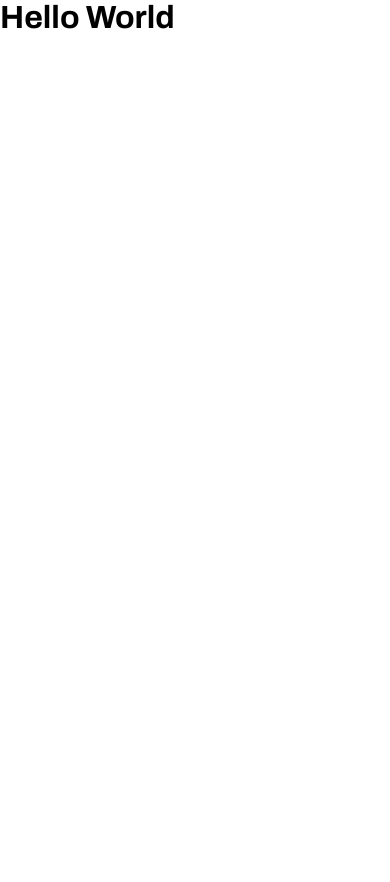
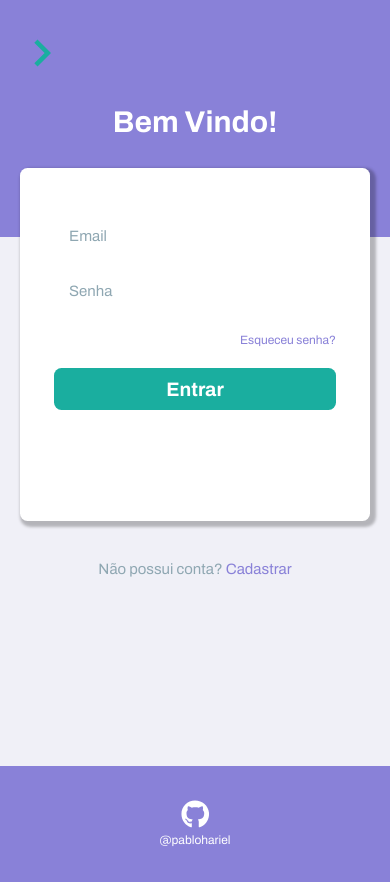
Before and after one commit to pablohariel/youtube-analysis-web, a React (Vite) app: page /login in a window 390 px wide. Before the commit the page ends 844 px from the top, so only its background shows below. Built offline with nearby package versions, Linux system fonts and the light colour scheme.

Commit message:
feat: create login page

```diff
--- a/package.json
+++ b/package.json
@@ -8,11 +8,15 @@
   },
   "dependencies": {
     "react": "^17.0.0",
-    "react-dom": "^17.0.0"
+    "react-dom": "^17.0.0",
+    "react-icons": "^4.3.1",
+    "react-router-dom": "^5.3.0",
+    "sass": "^1.43.3"
   },
   "devDependencies": {
     "@types/react": "^17.0.0",
     "@types/react-dom": "^17.0.0",
+    "@types/react-router-dom": "^5.3.1",
     "@vitejs/plugin-react": "^1.0.0",
     "typescript": "^4.3.2",
     "vite": "^2.6.4"
--- a/src/App.tsx
+++ b/src/App.tsx
@@ -1,6 +1,8 @@
+import { Routes } from './routes'
+
 function App() {
   return (
-    <h1>Hello World</h1>
+    <Routes />
   )
 }
 
--- /dev/null
+++ b/src/components/Footer/index.tsx
@@ -0,0 +1,15 @@
+import { FaGithub } from 'react-icons/fa'
+import styles from './styles.module.scss'
+
+const Footer: React.FC = () => {
+  return (
+    <footer className={styles.footerWrapper}>
+      <a className={styles.githubIcon} href='https://github.com/pablohariel' target='_blank' rel='noreferrer'>
+        <FaGithub size={'2.375rem'} color={'#fff'}  />
+      </a>
+      <p className={styles.githubName}>@pablohariel</p>
+    </footer>
+  )
+}
+
+export { Footer }
--- /dev/null
+++ b/src/components/Footer/styles.module.scss
@@ -0,0 +1,18 @@
+.footerWrapper {
+  height: 9.625rem;
+  display: flex;
+  flex-direction: column;
+  justify-content: center;
+  align-items: center;
+  background-color: #8981D8;
+
+  .githubIcon {
+    height: 2.375rem;
+    width: 2.375rem;
+  }
+
+  .githubName {
+    margin-top: 0.375rem;
+    color: #fff;
+  }
+}
--- /dev/null
+++ b/src/components/Input/index.tsx
@@ -0,0 +1,18 @@
+import { FaGithub } from 'react-icons/fa'
+import styles from './styles.module.scss'
+
+interface IProps extends React.HTMLProps<HTMLInputElement> {
+  formType: 'login' | 'signup'
+}
+
+
+const Input: React.FC<IProps> = ({ formType, ...rest }) => {
+  return (
+    <>
+      { formType === 'login' && <input className={styles.login} {...rest} />}
+      { formType === 'signup' && <input className={styles.signup} />}
+    </>
+  )
+}
+
+export { Input }
--- /dev/null
+++ b/src/components/Input/styles.module.scss
@@ -0,0 +1,43 @@
+.login {
+  height: 3.5rem;
+  padding: 1.125rem 1.25rem 1.125rem 1.25rem;
+  font-size: 1.25rem;
+  color: #8FA7B2;
+  font-style: normal;
+  font-weight: normal;
+  line-height: 1.375rem;
+  border: none;
+}
+
+.login:focus {
+  outline: none;
+}
+
+.login::placeholder {
+  color: #8FA7B2;
+  opacity: 100%;
+  font-weight: normal;
+  line-height: 1.375rem;
+}
+
+.signup {
+  height: 3.5rem;
+  padding: 1.125rem 1.25rem 1.125rem 1.25rem;
+  font-size: 1.25rem;
+  color: #8FA7B2;
+  font-style: normal;
+  font-weight: normal;
+  line-height: 1.375rem;
+  border: none;
+}
+
+.signup:focus {
+  outline: none;
+}
+
+.signup::placeholder {
+  color: #8FA7B2;
+  opacity: 100%;
+  font-weight: normal;
+  line-height: 1.375rem;
+}
--- /dev/null
+++ b/src/components/SimpleHeader/index.tsx
@@ -0,0 +1,21 @@
+import { Link } from 'react-router-dom'
+import { MdOutlineKeyboardArrowRight } from 'react-icons/md'
+import styles from './styles.module.scss'
+
+const SimpleHeader: React.FC = () => {
+  return (
+    <header className={styles.simpleHeaderWrapper}>
+      <ul className={styles.menu}>
+        <li className={styles.menuItem}>
+          <Link className={styles.logoWrapper} to='/' >
+            <MdOutlineKeyboardArrowRight size={'4.5rem'} color={'#1AAE9F'} />
+            <p className={styles.logoTitle}>Youmine</p>
+          </Link>
+        </li>
+      </ul>
+        {/* <button className='btn-return' type='button' onClick={goBack}>Voltar</button> */}
+    </header>
+  )
+}
+
+export { SimpleHeader }
--- /dev/null
+++ b/src/components/SimpleHeader/styles.module.scss
@@ -0,0 +1,45 @@
+.simpleHeaderWrapper {
+  height: 8.75rem;
+  display: flex;
+  flex-direction: column;
+  justify-content: center;
+  align-items: center;
+
+  .menu {
+    width: 60vw;
+    min-width: 40rem;
+    display: flex;
+    justify-content: space-between;
+    align-items: center;
+
+    .menuItem {
+      list-style: none;
+
+      .logoWrapper {
+        display: flex;
+        align-items: flex-start;
+        align-items: center;
+        color: #fff;
+
+        .logoTitle {
+          font-size: 2rem;
+          font-weight: bold;
+          color: #fff
+        }
+      }
+    }
+  }
+}
+
+@media only screen and (max-width: 490px) {
+  .simpleHeaderWrapper {
+    .menu {
+      min-width: 30rem;
+      .logoWrapper {
+        .logoTitle {
+          display: none;
+        }
+      }
+    }
+  }
+}
--- /dev/null
+++ b/src/pages/Login/index.tsx
@@ -0,0 +1,35 @@
+import { Link } from 'react-router-dom'
+
+import { SimpleHeader } from '../../components/SimpleHeader'
+import { Input } from '../../components/Input'
+import { Footer } from '../../components/Footer'
+
+import styles from './styles.module.scss'
+
+const Login: React.FC = () => {
+  return (
+    <div className={styles.loginWrapper}>
+      <SimpleHeader />
+
+      <main className={styles.main}>
+        <h1 className={styles.title}>Bem Vindo!</h1>
+        <div className={styles.card}>
+          <form className={styles.cardForm} onSubmit={(e) => e.preventDefault()}>
+            <Input formType='login' type='email' placeholder='Email' />
+            <Input style={{ marginTop: '1.125rem' }} formType='login' type='password' placeholder='Senha' />
+
+            <a className={styles.linkForgotPassword} href="/">Esqueceu senha?</a>
+            <button className={styles.btnLoginSubmit} type='submit'>Entrar</button>
+          </form>
+        </div>
+
+        <p className={styles.textSignUp}>Não possui conta? <Link to="/signup" className={styles.linkSignUp}>Cadastrar</Link></p>
+
+      </main>
+
+      <Footer />
+    </div>
+  )
+}
+
+export { Login }
--- /dev/null
+++ b/src/pages/Login/styles.module.scss
@@ -0,0 +1,68 @@
+.loginWrapper {
+  background-color: #8981D8;
+  height: 100vh;
+
+  .main {
+    background: -webkit-linear-gradient(#8981D8 20%, #F0F0F7 20%);
+    display: flex;
+    flex-direction: column;
+    align-items: center;
+    padding-bottom: 15.75rem;
+
+    .title {
+      margin-top: 0.125rem;
+      color: #fff;
+      font-weight: bold;
+      font-style: normal;
+      font-size: 2.5rem;
+      line-height: 2.625rem;
+    }
+
+    .card {
+      margin-top: 2.5rem;
+      width: 29.125rem;
+      height: 29.375rem;
+      background-color: #fff;
+      border-radius: 0.625rem;
+      padding: 3.875rem 2.813rem 0 2.813rem;
+      box-shadow: 0.25rem 0.25rem 0.25rem 0.25rem rgba(0, 0, 0, 0.25);
+
+      .cardForm {
+        display: flex;
+        flex-direction: column;
+
+        .linkForgotPassword {
+          color: #8981D8;
+          margin-top: 1.75rem;
+          align-self: flex-end;
+        }
+
+        .btnLoginSubmit {
+          margin-top: 1.75rem;
+          height: 3.5rem;
+          background-color: #1AAE9F;
+          color: #fff;
+          border: none;
+          border-radius: 0.625rem;
+          font-size: 1.625rem;
+          font-weight: bold;
+        }
+
+        .btnLoginSubmit:hover {
+          cursor: pointer;
+        }
+      }
+    }
+
+    .textSignUp {
+      margin-top: 3.375rem;
+      font-size: 1.25rem;
+      color: #8FA7B2;
+
+      .linkSignUp {
+        font-size: 1.25rem;
+        color: #8981D8;
+      }
+    }
+  }
+}
--- /dev/null
+++ b/src/routes.tsx
@@ -0,0 +1,19 @@
+import { BrowserRouter, Route, Switch  } from 'react-router-dom';
+
+// import { Home } from './pages/Home';
+import { Login } from './pages/Login';
+// import { SignUp } from './pages/SignUp';
+
+const Routes: React.FC = () => {
+    return (
+        <BrowserRouter>
+            <Switch>
+                {/* <Route path="/" exact component={Home} /> */}
+                <Route path="/login" component={Login} />
+                {/* <Route path="/signup" component={SignUp} /> */}
+            </Switch>
+        </BrowserRouter>
+    )
+}
+
+export { Routes }
--- a/src/styles/global.css
+++ b/src/styles/global.css
@@ -8,3 +8,21 @@
 a {
   text-decoration: none;
 }
+
+@media only screen and (max-width: 620px) {
+  * {
+    font-size: 14px;
+  }
+}
+
+@media only screen and (max-width: 560px) {
+  * {
+    font-size: 12px;
+  }
+}
+
+@media only screen and (max-width: 490px) {
+  * {
+    font-size: 12px;
+  }
+}
```
Also changed, not shown: 1 other file (tests, documents, lock files or other folders).
